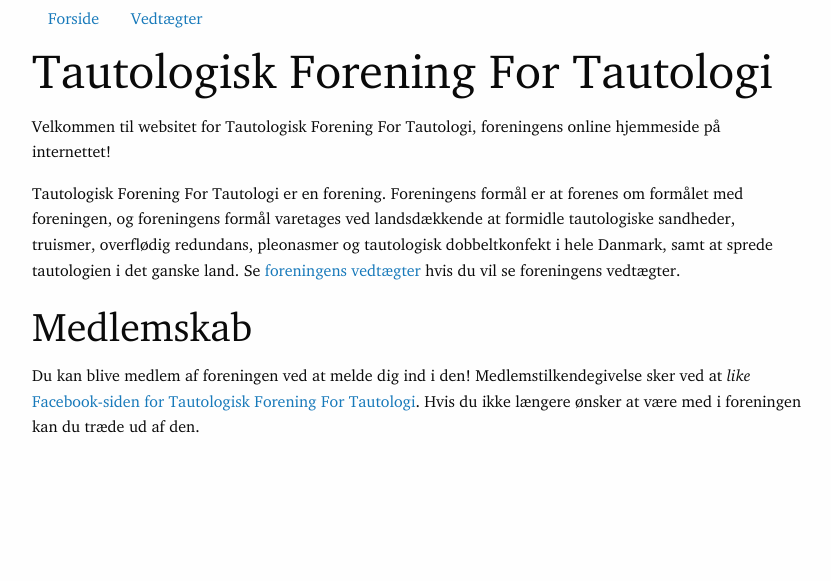
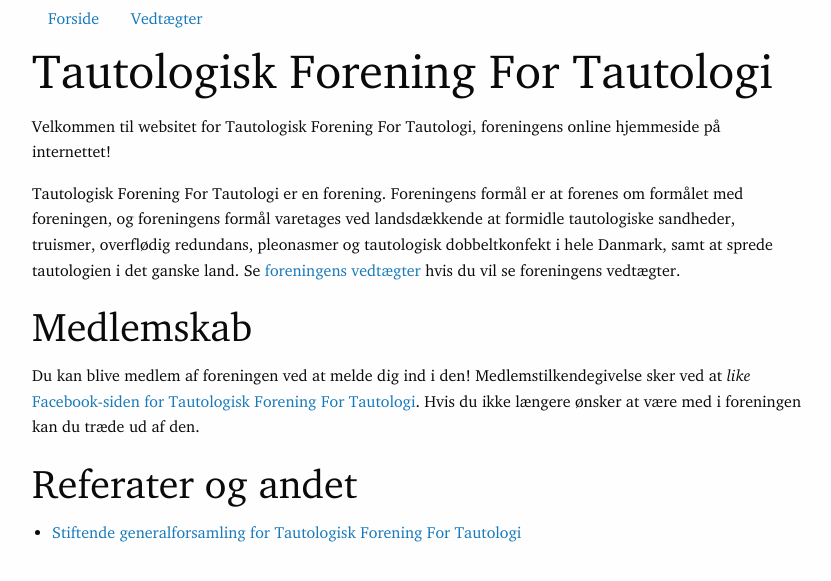
Before and after one commit to markuswustenberg/tfft.dk, a Jekyll site: the page built from docs/index.md, in a window 1280 px wide. Shown: the top 581 px of the page, without its empty margins (223-1054 px from the left). Built offline with Jekyll 4.4.1, drawn with Linux system fonts in a browser that asks for light colours.

Commit message:
Tilføj link til blog til forsiden

```diff
--- a/docs/index.md
+++ b/docs/index.md
@@ -8,3 +8,8 @@ Tautologisk Forening For Tautologi er en forening. Foreningens formål er at for
 ## Medlemskab
 
 Du kan blive medlem af foreningen ved at melde dig ind i den! Medlemstilkendegivelse sker ved at _like_ [Facebook-siden for Tautologisk Forening For Tautologi](https://www.facebook.com/tfftdk). Hvis du ikke længere ønsker at være med i foreningen kan du træde ud af den.
+
+## Referater og andet
+
+{% for post in site.posts %}- [{{ post.title }}]({{ post.url }})
+{% endfor %}
```
